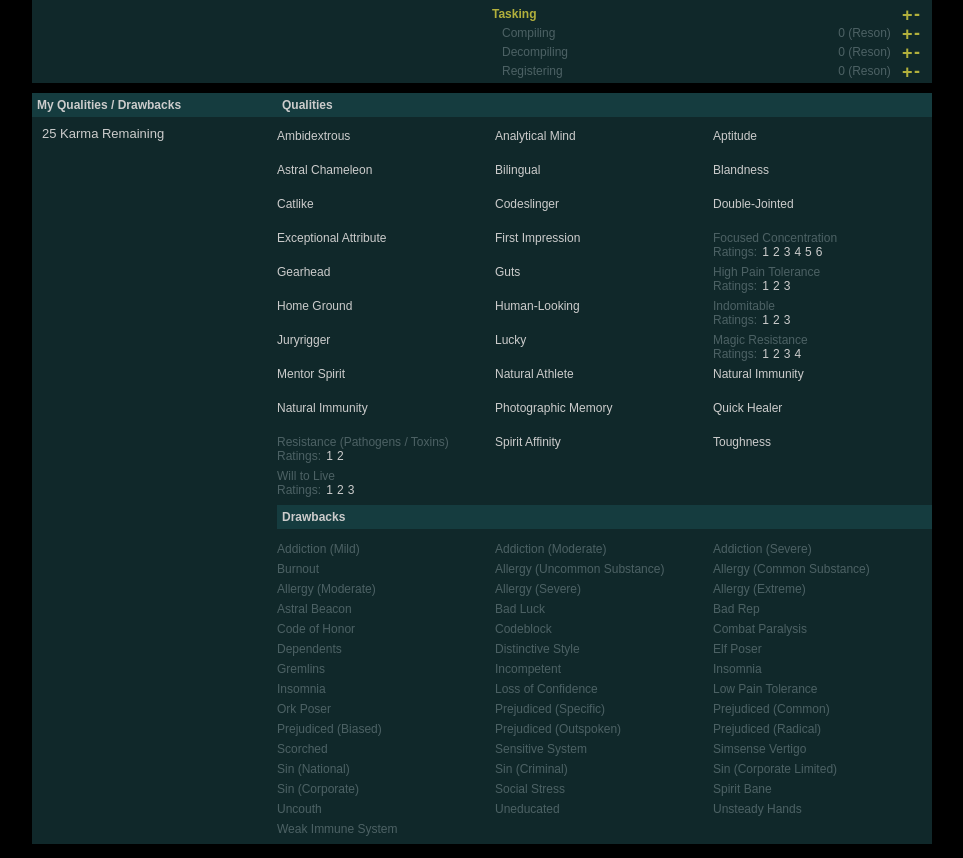
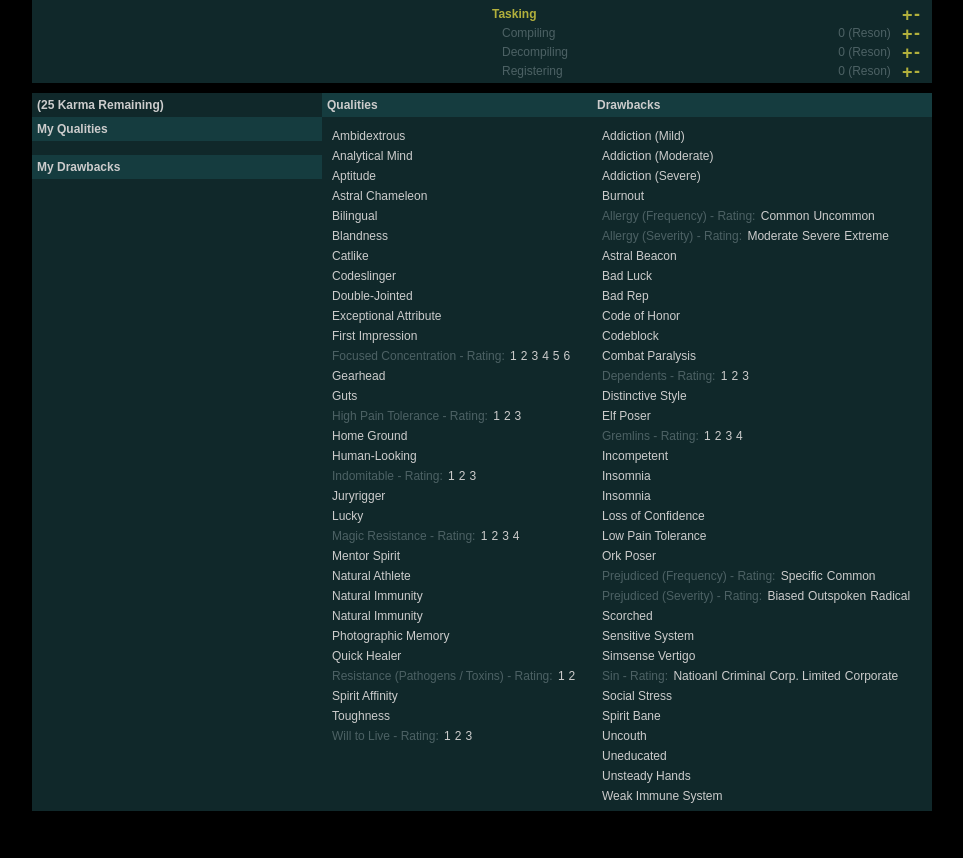
Before and after one commit to michaelpelletier/ReadyUpChummer, a plain HTML site: page index2.html in a window 1280 px wide. Shown: the part 2008-2866 px from the top of the page, without its empty margins (158-1121 px from the left). After the commit the page ends 2833 px from the top, so only its background shows below. Drawn offline with Linux system fonts and the light colour scheme.

Commit message:
Finish Qualities and Drawbacks.

```diff
--- a/directives/quality-directive.js
+++ b/directives/quality-directive.js
@@ -12,13 +12,18 @@ Shadowrun.Directives.directive('qualityItem', function ($compile) {
         var html = '';
         var quality_name = $(this).text();
         var point_value = parseInt($(elm).attr('data-points'));
+        var type = $(elm).attr('data-type');
 
         html += '<div class="quality_mine" data-points="' + point_value + '" ng-click="remove_quality($event)">';
         html += quality_name;
         html += '</div>';
         html = $compile(html)(scope);
 
-        $('.my_quality_list').append(html)
+        if (type === 'quality') {
+         $('.my_quality_list').append(html);
+        } else if (type === 'drawback') {
+          $('.my_drawback_list').append(html)
+        }
 
         scope.update_quality_points(point_value);
       });
@@ -48,14 +53,19 @@ Shadowrun.Directives.directive('qualityRanking', function ($compile) {
         var quality_name = $(elm).parents('.levels').find('.quality_name').text();
         var ranking = $(elm).attr('data-ranking');
         var point_value = parseInt($(elm).attr('data-points'));
+        var type = $(elm).attr('data-type');
 
         html += '<div class="quality_mine" data-points="' + point_value + '" ng-click="remove_quality($event)">';
         html += quality_name;
-        html += ' (Rating ' +  ranking + ')';
+        html += ' (Rating: ' +  ranking + ')';
         html += '</div>';
         html = $compile(html)(scope);
 
-        $('.my_quality_list').append(html)
+        if (type === 'quality') {
+          $('.my_quality_list').append(html);
+        } else if (type === 'drawback') {
+          $('.my_drawback_list').append(html)
+        }
 
         scope.update_quality_points(point_value);
       });
--- a/index2.html
+++ b/index2.html
@@ -269,28 +269,27 @@
       		</div>
       	</div>
 
-
         <div class="row_container qualities">
-
           <div class="my_qualities">
-            <h2>My Qualities / Drawbacks</h2>
-            <div class="summary_container mine">
             <div class="quality_count" ng-class="{error: quality_points_current < 0}">
-                <span>{{quality_points_current}}</span> Karma Remaining
-              </div>
-              <div class="my_quality_list">
-
+              ({{quality_points_current}} Karma Remaining)
             </div>
 
+            <div class="summary_container my_quality_list">
+              <h2>My Qualities</h2>
+            </div>
+
+            <div class="summary_container my_drawback_list">
+              <h2>My Drawbacks</h2>
             </div>
           </div>
 
           <div class="list_qualities">
-            <div class="summary_container">
+            <div class="summary_container qualities">
               <h2>Qualities</h2>
-              <div ng-repeat="quality in qualities" class="quality_item" data-type="quality">
-
-                <div ng-show="!quality.levels" class="no_levels" ng-class="{available_quality: !quality.levels}" data-points="{{quality.cost}}" quality-item>
+              <div class="qualities_container">
+                <div ng-repeat="quality in qualities" class="quality_item">
+                  <div ng-show="!quality.levels" class="no_levels" ng-class="{available_quality: !quality.levels}" data-points="{{quality.cost}}" data-type="quality" quality-item>
                     <span class="quality_name">{{quality.name}}</span>
                     <div class="quality_hover hidden">
                       <div class="name">{{quality.name}}</div>
@@ -299,11 +298,11 @@
                     </div>
                   </div>
 
-                <div ng-show="quality.levels" class="levels" ng-class="{available_quality: quality.levels}" quality-tiered>
+                  <div ng-show="quality.levels" class="levels" ng-class="{available_quality: quality.levels}" data-type="quality" quality-tiered>
                     <span class="quality_name disabled">{{quality.name}}</span>
 
                     <div class="rating_labels">
-                    Ratings:
+                      - Rating:
                       <div  class="level_rating"
                             ng-repeat="level in quality.levels"
                             data-ranking="{{level.name}}"
@@ -316,36 +315,45 @@
                       <div class="description">{{quality.description}}</div>
                     </div>
                   </div>
-
-
-
-
-
-
-
-
                 </div>
               </div>
-            <div class="summary_container">
+            </div>
+            <div class="summary_container drawbacks">
               <h2>Drawbacks</h2>
-              <div ng-repeat="drawback in drawbacks" data-type="drawback" data-points="{{drawback.cost}}" class="quality_item" quality-item>
-                <span>{{drawback.name}}</span>
+              <div class="qualities_container">
+                <div ng-repeat="drawback in drawbacks" class="quality_item">
+                  <div ng-show="!drawback.levels" class="no_levels" ng-class="{available_quality: !drawback.levels}" data-points="{{drawback.cost}}" data-type="drawback"  quality-item>
+                    <span class="quality_name">{{drawback.name}}</span>
                     <div class="quality_hover hidden">
                       <div class="name">{{drawback.name}}</div>
                       <div class="cost">{{drawback.cost}} Karma</div>
                       <div class="description">{{drawback.description}}</div>
                     </div>
                   </div>
+
+                  <div ng-show="drawback.levels" class="levels" ng-class="{available_quality: drawback.levels}" quality-tiered>
+                    <span class="quality_name disabled">{{drawback.name}}</span>
+
+                    <div class="rating_labels">
+                      - Rating:
+                      <div  class="level_rating"
+                            ng-repeat="level in drawback.levels"
+                            data-ranking="{{level.name}}"
+                            data-points="{{level.cost}}"
+                            data-type="drawback"
+                            quality-ranking>{{level.name}}</div>
                     </div>
-
-
+                    <div class="quality_hover hidden">
+                      <div class="name">{{drawback.name}}</div>
+                      <div class="cost">{{drawback.cost}} Karma per Rating</div>
+                      <div class="description">{{drawback.description}}</div>
                     </div>
-
-
                   </div>
-
-
-
+                </div>
+              </div>
+            </div>
+          </div>
+        </div>
       </div>
     </div>
     <script type="text/javascript" src="lib/jquery-2.1.0.min.js"></script>
--- a/shadows.css
+++ b/shadows.css
@@ -419,21 +419,22 @@ h2 {
 	display: inline-block;
 	float: left;
 	vertical-align: top;
-	width: 245px;
+	width: 290px;
 }
 
 .list_qualities {
 	display: inline-block;
-	width: 655px;
+	width: 610px;
 }
 
 .quality_item {
 	display: inline-block;
 	font-size: 12px;
+	height: 14px;
 	margin: 3px 0px;
 	position: relative;
 	vertical-align: top;
-	width: 218px;
+	width: 100%;
 }
 
 .quality_name {
@@ -468,15 +469,12 @@ h2 {
 
 .list_qualities .summary_container {
 	color: #607A7E;
-	display: block;
-	float: none;
 	margin-bottom: 5px;
-	width: 100%;
+	width: 340px;
 }
 
-.summary_container.mine {
-	padding: 0px 10px 10px 10px;
-	width: 200px;
+.rating_labels {
+	display: inline-block;
 }
 
 .my_qualities h2 {
@@ -490,11 +488,8 @@ h2 {
 .quality_mine {
 	color: #607A7E;
 	cursor: pointer;
-	margin: 5px 0px;
-}
-
-.available_quality {
-	height: 28px;
+	font-size: 12px;
+	margin: 5px 10px;
 }
 
 .level_rating,
@@ -516,3 +511,25 @@ h2 {
 .error {
 	color: #F50042;
 }
+
+.my_qualities .summary_container {
+	margin-bottom: 5px;
+	width: 290px;
+}
+
+.summary_container.qualities {
+	width: 270px;
+}
+
+.qualities_container {
+	padding-left: 10px;
+}
+
+.summary_container.drawbacks {
+
+}
+
+.quality_count {
+	font-weight: bold;
+	padding: 5px;
+}
```
Also changed, not shown: bootstrap.js. Lines whose indentation alone changed are shown as unchanged.
